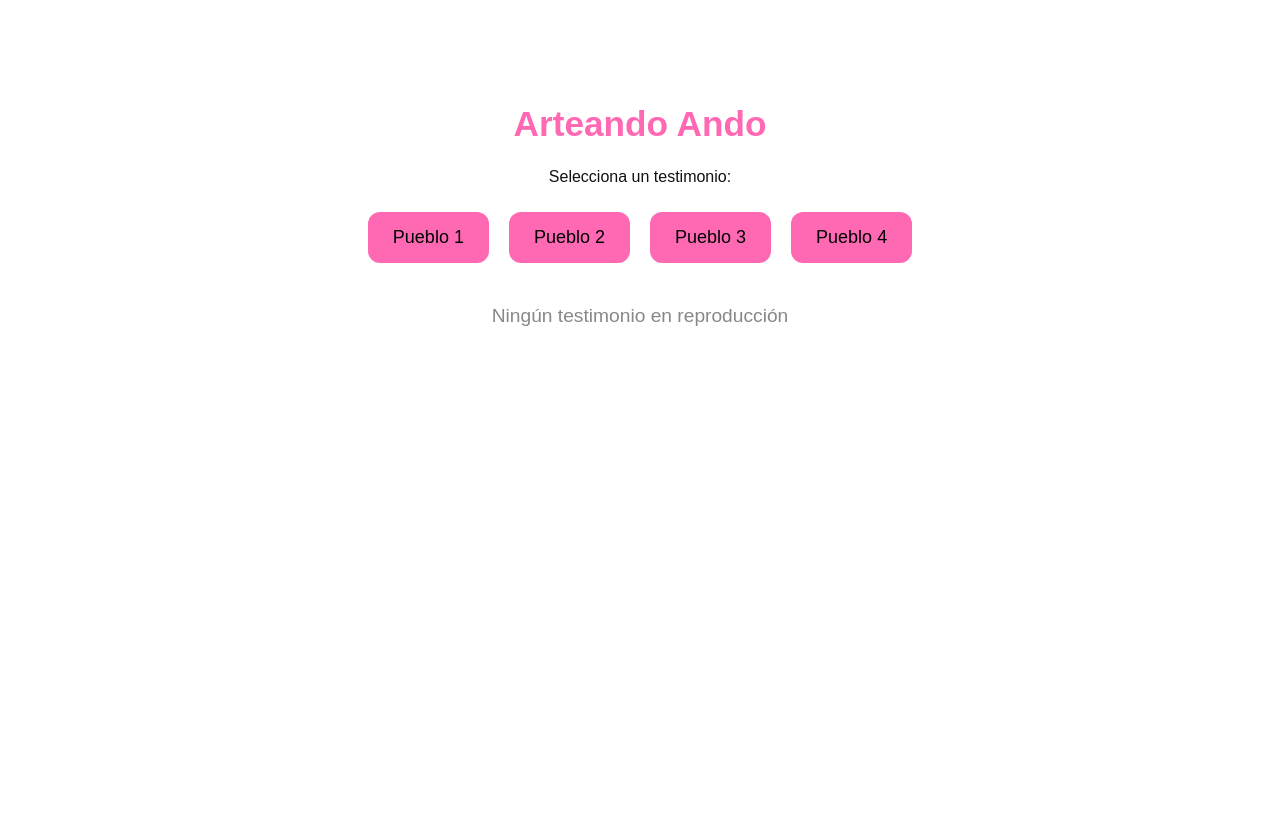
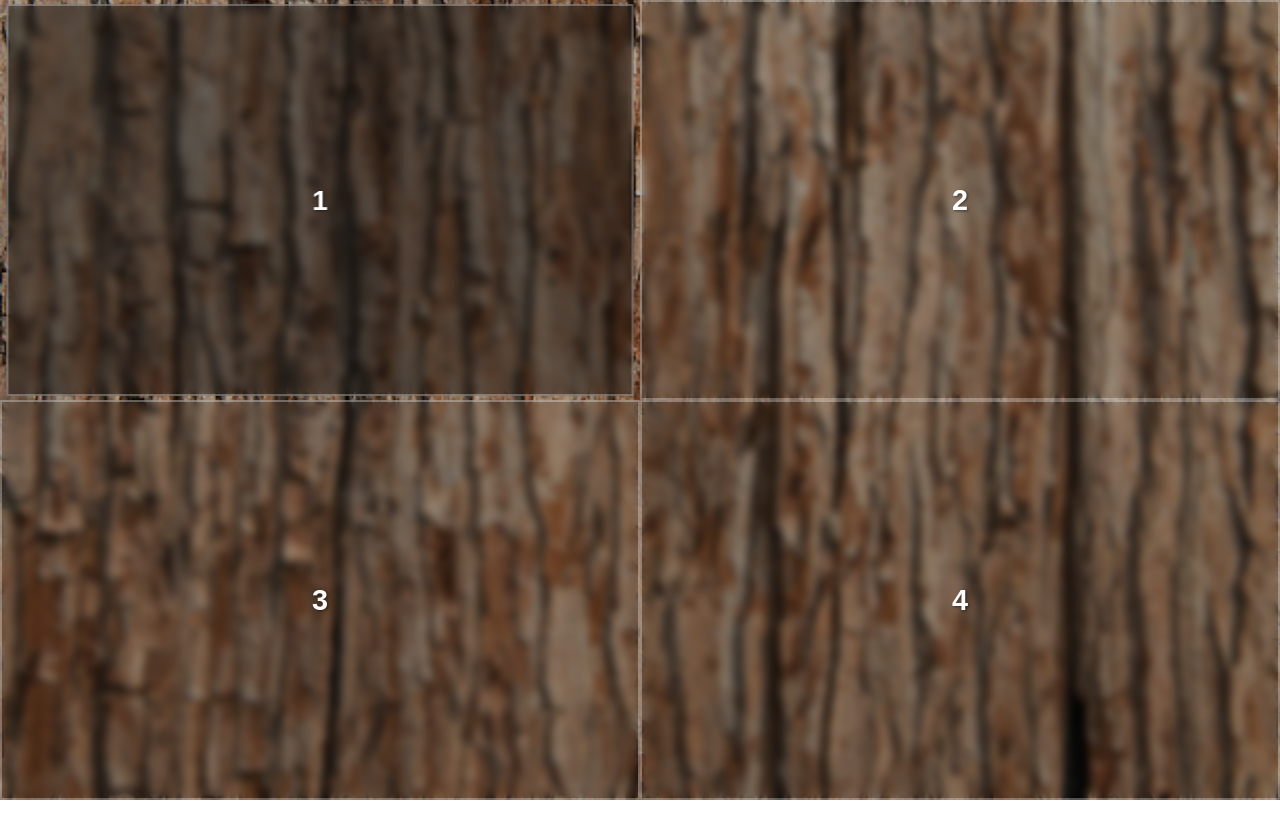
Before and after one commit to y0yoyopi/arteando-ando, a React (Create React App) app: page / in a window 1280 px wide. Shown: the top 838 px of the page. After the commit the page ends 800 px from the top, so only its background shows below. Built offline with nearby package versions, Linux system fonts and the light colour scheme.

Commit message:
versión funcional n1

```diff
--- a/src/App.css
+++ b/src/App.css
@@ -1,38 +1,290 @@
-.App {
-  text-align: center;
+* {
+  margin: 0;
+  padding: 0;
+  box-sizing: border-box;
 }
 
-.App-logo {
-  height: 40vmin;
-  pointer-events: none;
+.app-container {
+  background-image: url('../public/fondo/fondo.jpg'); /* Cambia por la ruta de tu imagen */
+  background-size: cover; /* Cubre toda el área sin distorsionar */
+  background-position: center center; /* Centra la imagen */
+  background-attachment: fixed; /* Fija la imagen para que no se mueva al scroll */
+  background-repeat: no-repeat; /* No repetir la imagen */
+  color: #111111;
+  min-height: 100vh;
+  display: flex;
+  flex-direction: column;
+  font-family: "Poppins", sans-serif;
+  position: relative;
 }
 
-@media (prefers-reduced-motion: no-preference) {
-  .App-logo {
-    animation: App-logo-spin infinite 20s linear;
+.app-container::before {
+  content: '';
+  position: fixed;
+  top: 0;
+  left: 0;
+  width: 100%;
+  height: 100%;
+  background: rgba(0, 0, 0, 0.3); /* Ajusta la opacidad según necesites */
+  z-index: 0;
+}
+
+.app-title {
+  color: #ffffff;
+  font-size: 2.5rem;
+  text-align: center;
+  padding: 1.5rem 0;
+  background-color: #ffffff;
+  z-index: 10;
+}
+
+.app-subtitle {
+  text-align: center;
+  margin-bottom: 1rem;
+  font-size: 1.2rem;
+}
+
+.buttons-grid {
+  display: grid;
+  grid-template-columns: repeat(2, 1fr);
+  grid-template-rows: repeat(2, 1fr);
+  flex: 1;
+  width: 100vw;
+  height: 100vh;
+  gap: 0;
+  position: relative;
+  z-index: 1;
+}
+
+.audio-button {
+  background: rgba(000, 000, 000, 0.1); /* */
+  border: none;
+  color: #000;
+  cursor: pointer;
+  transition: all 0.3s ease;
+  display: flex;
+  align-items: center;
+  justify-content: center;
+  position: relative;
+  padding: 0;
+  margin: 0;
+  backdrop-filter: blur(5px); /* Efecto glass */
+  border: 2px solid rgba(255, 255, 255, 0.3); /* Borde sutil */
+}
+
+.audio-button:hover {
+  background: rgba(000, 000, 000, 0.4); /* Más opaco al hover */
+  transform: scale(0.98);
+}
+
+.audio-button:active {
+  transform: scale(0.95);
+}
+
+.audio-button:disabled {
+  opacity: 0.3;
+  cursor: not-allowed;
+}
+
+.audio-button.active {
+  background: rgba(000, 000, 000, 0); /* Color más intenso cuando está activo */
+  box-shadow: 0 0 30px rgba(000, 000, 000, 0.4);
+  border: 2px solid rgba(255, 255, 255, 0.6);
+}
+
+.button-text {
+  font-size: 1.8rem;
+  font-weight: bold;
+  text-shadow: 1px 1px 3px rgba(0, 0, 0, 0.5);
+  color: white; /* Texto blanco para mejor contraste */
+}
+
+.audio-controls-overlay {
+  position: fixed;
+  top: 0;
+  left: 0;
+  width: 100%;
+  height: 100%;
+  display: flex;
+  align-items: center;
+  justify-content: center;
+  z-index: 100;
+  background: rgba(0, 0, 0, 0.7);
+}
+
+.status {
+  text-align: center;
+  padding: 1.5rem;
+  font-size: 1.2rem;
+  color: #888888;
+  background-color: #ffffff;
+}
+
+/* Estilos responsivos para tablets */
+@media (max-width: 1024px) {
+  .app-title {
+    font-size: 2.2rem;
+    padding: 1rem 0;
+  }
+
+  .button-text {
+    font-size: 1.6rem;
   }
 }
 
-.App-header {
-  background-color: #282c34;
-  min-height: 100vh;
+/* Estilos responsivos para móviles */
+@media (max-width: 768px) {
+  .buttons-grid {
+    grid-template-columns: 1fr;
+    grid-template-rows: repeat(4, 1fr);
+    height: calc(100vh - 180px);
+  }
+
+  .app-title {
+    font-size: 2rem;
+    padding: 0.8rem 0;
+  }
+
+  .app-subtitle {
+    font-size: 1.1rem;
+    margin-bottom: 0.8rem;
+  }
+
+  .button-text {
+    font-size: 1.4rem;
+  }
+
+  .status {
+    padding: 1rem;
+    font-size: 1.1rem;
+  }
+}
+
+/* Estilos para pantallas muy pequeñas */
+@media (max-width: 480px) {
+  .app-title {
+    font-size: 1.8rem;
+  }
+
+  .button-text {
+    font-size: 1.2rem;
+  }
+
+  .status {
+    font-size: 1rem;
+    padding: 0.8rem;
+  }
+}
+
+/* Estilos para orientación landscape en móviles */
+@media (max-height: 500px) and (orientation: landscape) {
+  .buttons-grid {
+    grid-template-columns: repeat(4, 1fr);
+    grid-template-rows: 1fr;
+    height: calc(100vh - 120px);
+  }
+
+  .app-title {
+    padding: 0.5rem 0;
+    font-size: 1.8rem;
+  }
+
+  .app-subtitle {
+    margin-bottom: 0.5rem;
+  }
+
+  .status {
+    padding: 0.5rem;
+  }
+}
+
+/* Agregar estas clases al CSS existente */
+
+.app-container.playing {
+  background-color: rgba(0, 0, 0, 0.7);
+  transition: background-color 0.3s ease;
+}
+
+.audio-button:disabled {
+  opacity: 0.5;
+  cursor: not-allowed;
+}
+
+.audio-button.active {
+  background: rgba(000, 000, 000, 0.4);
+  box-shadow: 0 0 20px rgba(255, 255, 255, 0.1);
+}
+
+.audio-controls-overlay {
+  position: fixed;
+  top: 0;
+  left: 0;
+  width: 100%;
+  height: 100%;
   display: flex;
-  flex-direction: column;
   align-items: center;
   justify-content: center;
-  font-size: calc(10px + 2vmin);
-  color: white;
+  z-index: 100;
 }
 
-.App-link {
-  color: #61dafb;
+.audio-controls {
+  background: rgba(255, 255, 255, 0.95);
+  padding: 2rem;
+  border-radius: 20px;
+  text-align: center;
+  box-shadow: 0 10px 30px rgba(0, 0, 0, 0.3);
+  backdrop-filter: blur(10px);
 }
 
-@keyframes App-logo-spin {
-  from {
-    transform: rotate(0deg);
+.playing-status {
+  font-size: 1.5rem;
+  font-weight: bold;
+  color: #333;
+  margin-bottom: 1.5rem;
+}
+
+.stop-button {
+  background: #999999;
+  border: none;
+  border-radius: 50px;
+  color: white;
+  padding: 1rem 2rem;
+  font-size: 1.2rem;
+  cursor: pointer;
+  display: flex;
+  align-items: center;
+  gap: 0.8rem;
+  transition: all 0.3s ease;
+  margin: 0 auto;
+}
+
+.stop-button:hover {
+  background: #333333;
+  transform: scale(1.05);
+}
+
+.stop-button svg {
+  flex-shrink: 0;
+}
+
+/* Responsive para los controles de audio */
+@media (max-width: 768px) {
+  .audio-controls {
+    padding: 1.5rem;
+    margin: 1rem;
   }
-  to {
-    transform: rotate(360deg);
+
+  .playing-status {
+    font-size: 1.3rem;
+  }
+
+  .stop-button {
+    padding: 0.8rem 1.5rem;
+    font-size: 1.1rem;
+  }
+
+  .stop-button svg {
+    width: 32px;
+    height: 32px;
   }
 }
--- a/src/App.js
+++ b/src/App.js
@@ -2,8 +2,10 @@ import React, { useState } from "react";
 import "./App.css";
 
 function App() {
-  const [status, setStatus] = useState("Ningún testimonio en reproducción");
+  const [status, setStatus] = useState(""); // Cambiar a string vacío
   const [currentAudio, setCurrentAudio] = useState(null);
+  const [isPlaying, setIsPlaying] = useState(false);
+  const [currentPlayingId, setCurrentPlayingId] = useState(null);
 
   const playAudio = (id) => {
     if (currentAudio) {
@@ -14,64 +16,59 @@ function App() {
     const audio = new Audio(`${process.env.PUBLIC_URL}/audio/testimonio${id}.mp3`);
     audio.play();
     setCurrentAudio(audio);
-    setStatus(` Reproduciendo testimonio ${id}...`);
+    setCurrentPlayingId(id);
+    setIsPlaying(true);
+    setStatus(""); // Limpiar el estado
 
     audio.onended = () => {
-      setStatus(" Reproducción finalizada");
+      stopAudio();
     };
   };
 
+  const stopAudio = () => {
+    if (currentAudio) {
+      currentAudio.pause();
+      currentAudio.currentTime = 0;
+      setCurrentAudio(null);
+    }
+    setIsPlaying(false);
+    setCurrentPlayingId(null);
+    setStatus(""); // Limpiar el estado
+  };
+
   return (
-    <div style={styles.container}>
-      <h1 style={styles.title}>Arteando Ando</h1>
-      <p>Selecciona un testimonio:</p>
-
-      <div style={styles.buttons}>
+    <div className={`app-container ${isPlaying ? 'playing' : ''}`}>
+      <div className="buttons-grid">
         {[1, 2, 3, 4].map((id) => (
-          <button key={id} style={styles.button} onClick={() => playAudio(id)}>
-            Pueblo {id}
+          <button
+            key={id}
+            className={`audio-button ${currentPlayingId === id ? 'active' : ''}`}
+            onClick={() => !isPlaying && playAudio(id)}
+            disabled={isPlaying && currentPlayingId !== id}
+          >
+            <span className="button-text">{id}</span>
           </button>
         ))}
       </div>
 
-      <div style={styles.status}>{status}</div>
+      {isPlaying && (
+        <div className="audio-controls-overlay">
+          <div className="audio-controls">
+            <div className="playing-status">Reproduciendo audio {currentPlayingId}</div>
+            <button className="stop-button" onClick={stopAudio}>
+              <svg width="40" height="40" viewBox="0 0 24 24" fill="currentColor">
+                <path d="M12 2C6.48 2 2 6.48 2 12s4.48 10 10 10 10-4.48 10-10S17.52 2 12 2zm-1 14H9V8h2v8zm4 0h-2V8h2v8z"/>
+              </svg>
+              <span>Detener</span>
+            </button>
+          </div>
+        </div>
+      )}
+
+      {/* Eliminar o comentar esta línea */}
+      {/* <div className="status">{status}</div> */}
     </div>
   );
 }
 
-const styles = {
-  container: {
-    backgroundColor: "#ffffff",
-    color: "#111111",
-    minHeight: "100vh",
-    textAlign: "center",
-    paddingTop: "5rem",
-    fontFamily: "Poppins, sans-serif",
-  },
-  title: {
-    color: "#FF69B4",
-    fontSize: "2.2rem",
-    marginBottom: "1.5rem",
-  },
-  buttons: {
-    marginTop: "1rem",
-  },
-  button: {
-    background: "#FF69B4",
-    border: "none",
-    borderRadius: "12px",
-    color: "#000",
-    padding: "15px 25px",
-    margin: "10px",
-    fontSize: "18px",
-    cursor: "pointer",
-    transition: "all 0.3s",
-  },
-  status: {
-    marginTop: "2rem",
-    fontSize: "1.2rem",
-    color: "#888888",
-  },
-};
-
 export default App;
```
Also changed, not shown: public/fondo/fondo.jpg (added).
